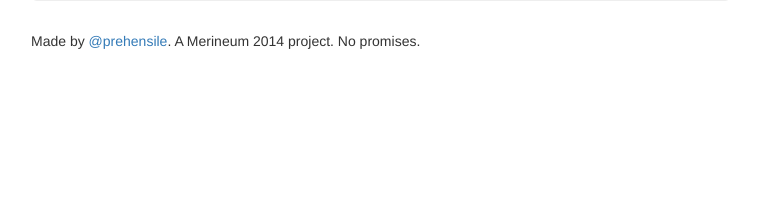
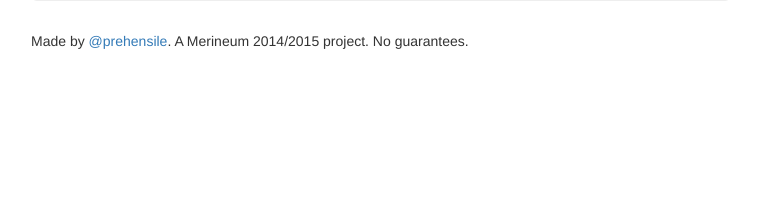
Before and after one commit to prehensile/tubecast, a Flask app: page / in a window 1280 px wide. Shown: the part 471-688 px from the top of the page, without its empty margins (259-1016 px from the left). Run offline with Flask 2, Linux system fonts and the light colour scheme; some libraries are stand-ins or nearby versions.

Commit message:
bumped youtube-dl version

```diff
--- a/app.py
+++ b/app.py
@@ -92,6 +92,7 @@ class StreamingResponse( ResponseBase ):
             except Exception, e:
                 self._ff_proc.kill()
                 pass
+            del self._ff_proc
             self._ff_proc = None
         if self._yt_proc is not None:
             print "--> kill youtube-dl"
@@ -101,6 +102,7 @@ class StreamingResponse( ResponseBase ):
                 os.killpg( self._yt_proc.pid, signal.SIGKILL )
             except Exception, e:
                 self._yt_proc.kill()
+            del self._yt_proc
             self._yt_proc = None
         print "kill_threads FINISHED"
 
--- a/requirements.txt
+++ b/requirements.txt
@@ -6,4 +6,4 @@ Jinja2==2.7.3
 MarkupSafe==0.23
 requests==2.5.1
 Werkzeug==0.9.6
-youtube-dl==2014.11.16
+youtube-dl==2015.1.15.1
--- a/templates/index.html
+++ b/templates/index.html
@@ -30,7 +30,7 @@
         </form>
       </div>
       <footer class="footer">
-        <p>Made by <a href="http://www.twitter.com/prehensile" target="_blank">@prehensile</a>. A Merineum 2014 project. No promises.</p>
+        <p>Made by <a href="http://www.twitter.com/prehensile" target="_blank">@prehensile</a>. A Merineum 2014/2015 project. No guarantees.</p>
       </footer>
     </div>
     <script src="https://ajax.googleapis.com/ajax/libs/jquery/1.11.1/jquery.min.js"></script>
```
